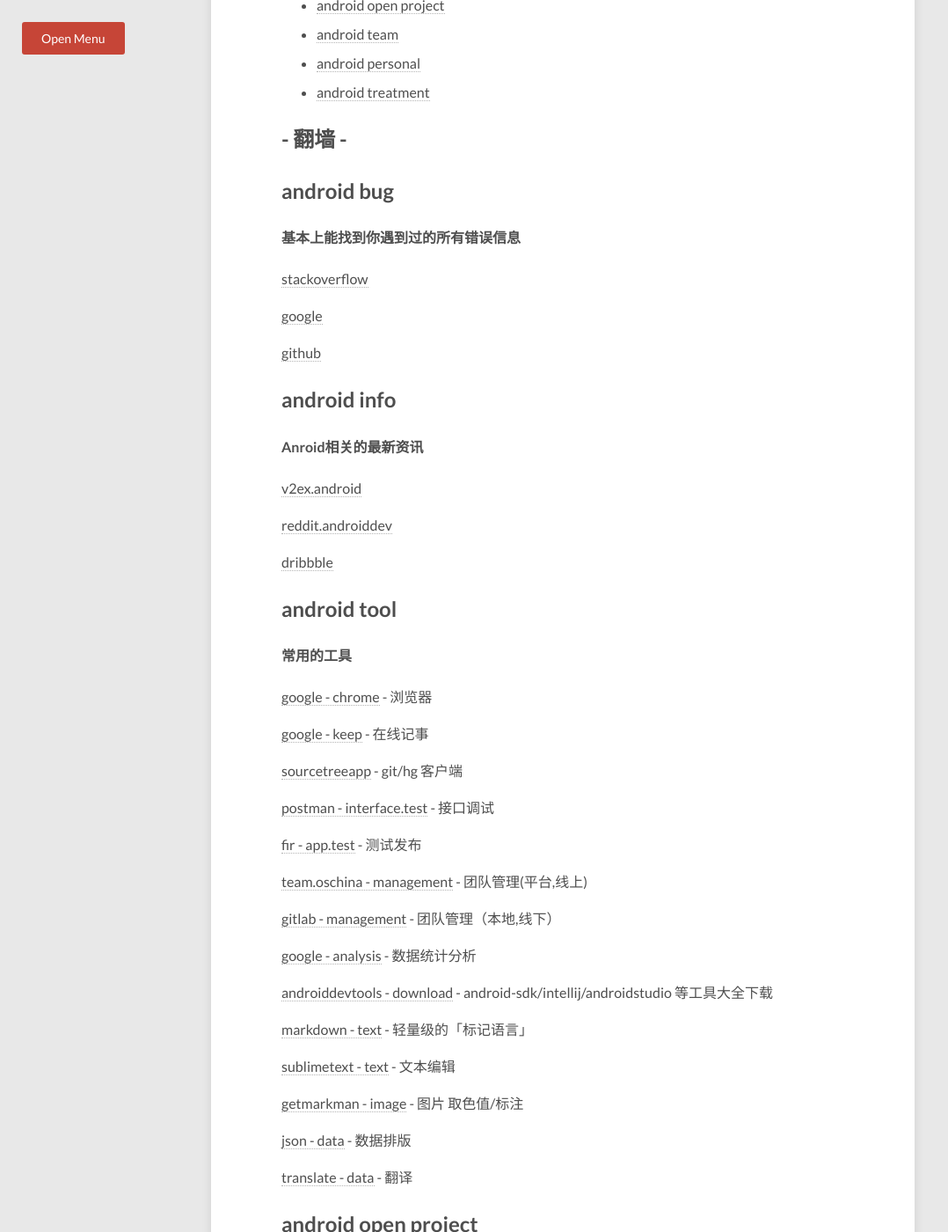
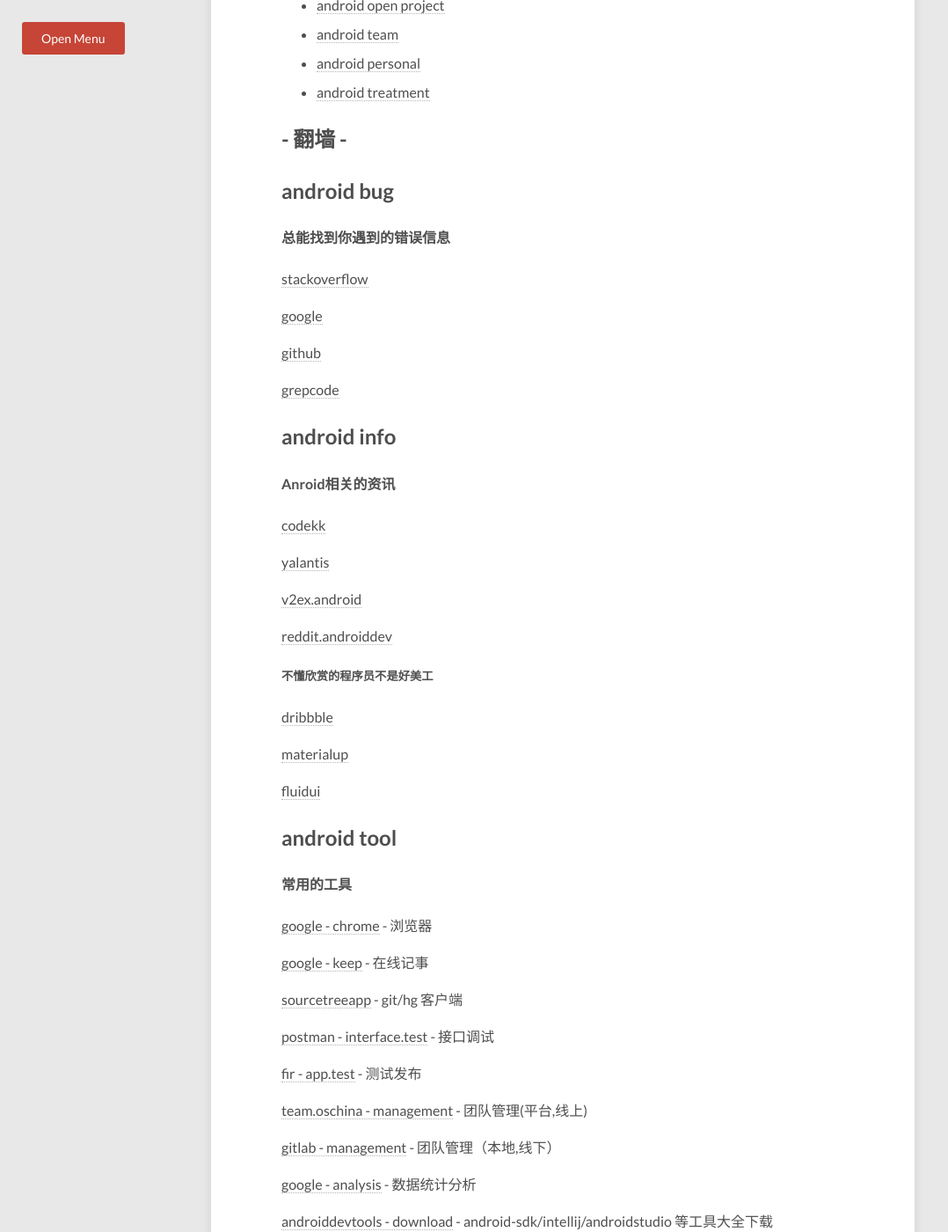
Before and after one commit to tengbinlive/tengbinlive.github.io, a Jekyll site: the page built from _posts/2016-04-28-code-android-other3.md, in a window 1280 px wide and 1400 px high, scrolled down 622 px. Shown: the whole window at 88% size, without its empty margins (0-1078 px from the left). Built offline with Jekyll 4.4.1, drawn with Linux system fonts in a browser that asks for light colours; nearby versions of some CDN libraries.

Commit message:
Update 2016-04-28-code-android-other3.md

```diff
--- a/_posts/2016-04-28-code-android-other3.md
+++ b/_posts/2016-04-28-code-android-other3.md
@@ -24,7 +24,7 @@
 
 ##  <h id="1">android bug</h>
 
-####  基本上能找到你遇到过的所有错误信息
+####  总能找到你遇到的错误信息
 
 [stackoverflow](http://stackoverflow.com/)
 
@@ -32,16 +32,28 @@
 
 [github](https://github.com/)
 
+[grepcode](http://www.grepcode.com/)
+
 
 ##  <h id="2">android info</h>
 
-####  Anroid相关的最新资讯
+####  Anroid相关的资讯
+
+[codekk](http://p.codekk.com/)
+
+[yalantis](https://yalantis.com)
 
 [v2ex.android](http://v2ex.com/go/android)
 
 [reddit.androiddev](https://www.reddit.com/r/androiddev/)
 
+#####  不懂欣赏的程序员不是好美工
+
 [dribbble](https://dribbble.com/search?q=app)
+
+[materialup](http://www.materialup.com/)
+
+[fluidui](https://www.fluidui.com/)
 
 
 ##  <h id="3">android tool</h>
```
